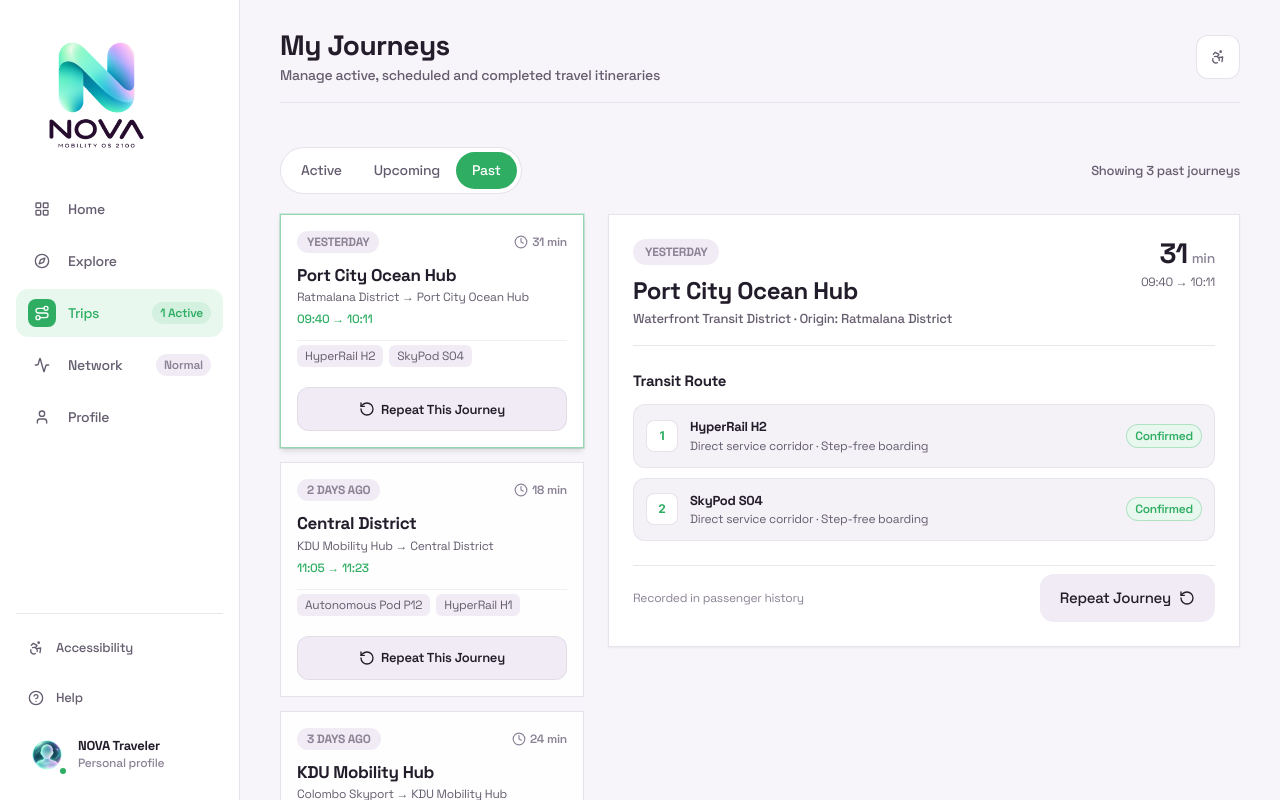
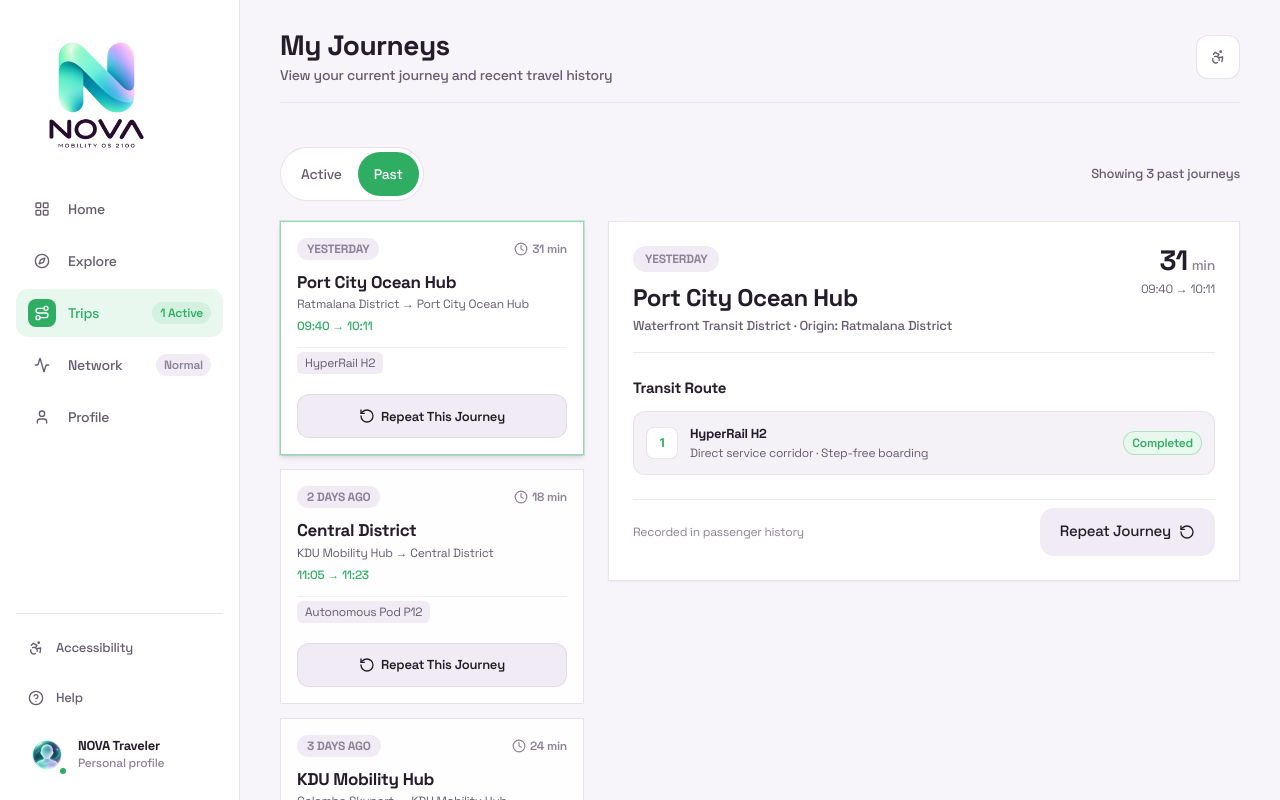
Before and after one commit to dulanprabashwara/Cre8X-3.0, a Next.js app: page /trips in a window 1280 px wide. Both pictures are taken after a click on the tab "Past". Shown: the top 800 px of the page. Built offline with nearby package versions, Linux system fonts and the light colour scheme.

Commit message:
fix(live-trips): persist live view toggle across modes and remove unsupported upcoming trips

```diff
--- a/app/trips/page.tsx
+++ b/app/trips/page.tsx
@@ -5,7 +5,6 @@ import { useRouter } from "next/navigation";
 import {
   Route,
   Clock,
-  ArrowRight,
   ShieldCheck,
   Play,
   RotateCcw,
@@ -18,7 +17,7 @@ import { DESTINATIONS } from "@/data/destinations";
 import { useJourney } from "@/context/JourneyContext";
 import { cn } from "@/lib/utils";
 
-type TripTab = "active" | "upcoming" | "past";
+type TripTab = "active" | "past";
 
 export default function TripsPage() {
   const router = useRouter();
@@ -27,9 +26,8 @@ export default function TripsPage() {
   const [activeTab, setActiveTab] = useState<TripTab>("active");
   const [selectedTripId, setSelectedTripId] = useState<string>("trip-active-01");
 
-  const tabOptions = [
+  const tabOptions: { value: TripTab; label: string }[] = [
     { value: "active", label: "Active" },
-    { value: "upcoming", label: "Upcoming" },
     { value: "past", label: "Past" },
   ];
 
@@ -47,14 +45,6 @@ export default function TripsPage() {
     router.push("/live");
   };
 
-  const handleViewJourney = (trip: TripItem) => {
-    const dest =
-      DESTINATIONS.find((d) => d.name.toLowerCase().includes(trip.destination.toLowerCase())) ||
-      DESTINATIONS[0];
-    setDestination(dest);
-    router.push("/journey");
-  };
-
   const handleRepeatJourney = (trip: TripItem) => {
     const dest =
       DESTINATIONS.find((d) => d.name.toLowerCase().includes(trip.destination.toLowerCase())) ||
@@ -70,12 +60,12 @@ export default function TripsPage() {
       {/* Page Header */}
       <PageHeader
         title="My Journeys"
-        subtitle="Manage active, scheduled and completed travel itineraries"
+        subtitle="View your current journey and recent travel history"
       />
 
       {/* Tab Controls Bar */}
       <div className="flex items-center justify-between flex-wrap gap-3">
-        <div className="w-full sm:w-80">
+        <div className="w-full sm:w-64">
           <SegmentedControl
             options={tabOptions}
             value={activeTab}
@@ -86,6 +76,7 @@ export default function TripsPage() {
               if (firstInTab) setSelectedTripId(firstInTab.id);
             }}
             size="md"
+            layoutId="trips-tab-pill"
           />
         </div>
 
@@ -138,9 +129,9 @@ export default function TripsPage() {
                     <span
                       className={cn(
                         "px-2.5 py-0.5 rounded-full text-[12px] font-heading font-bold tracking-wide uppercase",
-                        trip.status === "active" && "bg-nova-green-soft text-nova-green border border-nova-green/40",
-                        trip.status === "upcoming" && "bg-nova-surface text-nova-text-secondary border border-nova-border/60",
-                        trip.status === "past" && "bg-nova-surface text-nova-text-muted",
+                        trip.status === "active"
+                          ? "bg-nova-green-soft text-nova-green border border-nova-green/40"
+                          : "bg-nova-surface text-nova-text-muted",
                       )}
                     >
                       {trip.status === "active" ? "Active Live" : trip.dateLabel}
@@ -186,22 +177,10 @@ export default function TripsPage() {
                           e.stopPropagation();
                           handleContinueLive();
                         }}
-                        className="w-full min-h-[44px] py-2.5 rounded-xl bg-nova-green hover:bg-nova-green-hover text-white font-heading font-semibold text-[13px] flex items-center justify-center gap-1.5 shadow-sm shadow-nova-green/20"
+                        className="w-full min-h-[44px] py-2.5 rounded-xl bg-nova-green hover:bg-nova-green-hover text-white font-heading font-semibold text-[13px] flex items-center justify-center gap-1.5 shadow-sm shadow-nova-green/20 active:scale-95 transition-transform"
                       >
                         <Play className="w-4 h-4 fill-white" />
                         <span>Continue Live Journey</span>
-                      </button>
-                    ) : trip.status === "upcoming" ? (
-                      <button
-                        type="button"
-                        onClick={(e) => {
-                          e.stopPropagation();
-                          handleViewJourney(trip);
-                        }}
-                        className="w-full min-h-[44px] py-2.5 rounded-xl bg-nova-surface hover:bg-nova-surface-hover text-nova-text-primary border border-nova-border/70 font-heading font-semibold text-[13px] flex items-center justify-center gap-1.5"
-                      >
-                        <span>View Journey Details</span>
-                        <ArrowRight className="w-4 h-4" />
                       </button>
                     ) : (
                       <button
@@ -210,7 +189,7 @@ export default function TripsPage() {
                           e.stopPropagation();
                           handleRepeatJourney(trip);
                         }}
-                        className="w-full min-h-[44px] py-2.5 rounded-xl bg-nova-surface hover:bg-nova-surface-hover text-nova-text-primary border border-nova-border/70 font-heading font-semibold text-[13px] flex items-center justify-center gap-1.5"
+                        className="w-full min-h-[44px] py-2.5 rounded-xl bg-nova-surface hover:bg-nova-surface-hover text-nova-text-primary border border-nova-border/70 font-heading font-semibold text-[13px] flex items-center justify-center gap-1.5 active:scale-95 transition-transform"
                       >
                         <RotateCcw className="w-4 h-4" />
                         <span>Repeat This Journey</span>
@@ -255,9 +234,9 @@ export default function TripsPage() {
                 <span
                   className={cn(
                     "px-3 py-1 rounded-full text-[12px] font-heading font-bold uppercase tracking-wider",
-                    selectedTrip.status === "active" && "bg-nova-green-soft text-nova-green border border-nova-green/40",
-                    selectedTrip.status === "upcoming" && "bg-nova-surface text-nova-text-secondary border border-nova-border/60",
-                    selectedTrip.status === "past" && "bg-nova-surface text-nova-text-muted",
+                    selectedTrip.status === "active"
+                      ? "bg-nova-green-soft text-nova-green border border-nova-green/40"
+                      : "bg-nova-surface text-nova-text-muted",
                   )}
                 >
                   {selectedTrip.status === "active" ? "Active Live Journey" : selectedTrip.dateLabel}
@@ -351,7 +330,7 @@ export default function TripsPage() {
                   </div>
 
                   <span className="text-[12px] font-heading font-semibold text-nova-green bg-nova-green-soft px-2 py-0.5 rounded-full border border-nova-green/30">
-                    Confirmed
+                    {selectedTrip.status === "active" ? "Confirmed" : "Completed"}
                   </span>
                 </div>
               ))}
@@ -363,9 +342,7 @@ export default function TripsPage() {
             <div className="text-[12px] font-heading text-nova-text-muted">
               {selectedTrip.status === "active"
                 ? "NOVA Guardian auto-monitoring enabled"
-                : selectedTrip.status === "upcoming"
-                  ? "Departure reminder set for 09:08"
-                  : "Recorded in passenger history"}
+                : "Recorded in passenger history"}
             </div>
 
             {selectedTrip.status === "active" ? (
@@ -376,15 +353,6 @@ export default function TripsPage() {
                 className="shadow-md shadow-nova-green/20"
               >
                 Continue Live Journey
-              </Button>
-            ) : selectedTrip.status === "upcoming" ? (
-              <Button
-                size="lg"
-                onClick={() => handleViewJourney(selectedTrip)}
-                icon={<ArrowRight className="w-4 h-4" />}
-                className="shadow-md shadow-nova-green/20"
-              >
-                View Journey Details
               </Button>
             ) : (
               <Button
--- a/components/live/InstructionModeView.tsx
+++ b/components/live/InstructionModeView.tsx
@@ -27,7 +27,7 @@ export function InstructionModeView() {
           : BusFront;
 
   return (
-    <div className="w-full bg-[#FAF8FC] p-5 border-b border-nova-border/70 flex flex-col space-y-3.5">
+    <div className="w-full bg-[#FAF8FC] pt-[72px] sm:pt-20 px-4 sm:px-6 pb-6 border-b lg:border-b-0 lg:border-r border-nova-border/50 flex flex-col space-y-3.5 lg:h-[calc(100vh-140px)] lg:min-h-[580px] lg:overflow-y-auto">
       <div className="flex items-center justify-between pb-1">
         <span className="text-[12px] font-heading font-bold uppercase tracking-wider text-nova-text-muted">
           Turn-by-Turn Guidance
--- a/components/ui/SegmentedControl.tsx
+++ b/components/ui/SegmentedControl.tsx
@@ -16,6 +16,7 @@ export interface SegmentedControlProps<T extends string> {
   onChange: (val: T) => void;
   className?: string;
   size?: "sm" | "md";
+  layoutId?: string;
 }
 
 export function SegmentedControl<T extends string>({
@@ -24,6 +25,7 @@ export function SegmentedControl<T extends string>({
   onChange,
   className,
   size = "md",
+  layoutId = "segmented-active-pill",
 }: SegmentedControlProps<T>) {
   return (
     <div
@@ -42,8 +44,10 @@ export function SegmentedControl<T extends string>({
             aria-selected={isSelected}
             onClick={() => onChange(option.value)}
             className={cn(
-              "relative px-4 py-1.5 text-[14px] font-heading font-medium rounded-full transition-colors select-none flex items-center gap-1.5 focus-visible:outline-2 focus-visible:outline-nova-green focus-visible:outline-offset-1",
-              size === "sm" ? "px-3 py-1 text-[13px]" : "px-4 py-2 text-[14px]",
+              "relative text-[14px] font-heading font-medium rounded-full transition-colors select-none flex items-center justify-center gap-1.5 focus-visible:outline-2 focus-visible:outline-nova-green focus-visible:outline-offset-1",
+              size === "sm"
+                ? "min-h-[36px] px-3 py-1 text-[13px]"
+                : "min-h-[44px] px-4 py-2 text-[14px]",
               isSelected
                 ? "text-white"
                 : "text-nova-text-secondary hover:text-nova-text-primary",
@@ -51,7 +55,7 @@ export function SegmentedControl<T extends string>({
           >
             {isSelected && (
               <motion.div
-                layoutId="segmented-active-pill"
+                layoutId={layoutId}
                 transition={{ type: "spring", stiffness: 450, damping: 35 }}
                 className="absolute inset-0 bg-nova-green rounded-full z-0 shadow-xs"
               />
--- a/data/trips.ts
+++ b/data/trips.ts
@@ -1,6 +1,6 @@
 export interface TripItem {
   id: string;
-  status: "active" | "upcoming" | "past";
+  status: "active" | "past";
   origin: string;
   destination: string;
   destinationDistrict: string;
@@ -27,45 +27,17 @@ export const TRIPS_DATA: TripItem[] = [
     destination: "Colombo Skyport",
     destinationDistrict: "Air Mobility Terminal",
     departureTime: "09:18",
-    arrivalTime: "09:42",
-    durationMinutes: 24,
+    arrivalTime: "09:40",
+    durationMinutes: 22,
     dateLabel: "Today · In Progress",
-    modes: ["Autonomous Pod P17", "HyperRail H4", "AeroLink A12", "Walk"],
+    modes: ["HyperRail H4"],
     currentLeg: {
       vehicle: "HyperRail H4",
-      nextStop: "Central Skyport",
+      nextStop: "Colombo Skyport",
       minutesToNext: 4,
     },
-    accessibilityBadges: ["Low walking", "Step-free route", "Guardian Active"],
-    confidenceScore: 99.4,
-  },
-  {
-    id: "trip-upcoming-01",
-    status: "upcoming",
-    origin: "KDU Mobility Hub",
-    destination: "Colombo Skyport",
-    destinationDistrict: "Gate 04 · Air Mobility Terminal",
-    departureTime: "09:18",
-    arrivalTime: "09:42",
-    durationMinutes: 24,
-    dateLabel: "Tomorrow · 09:18",
-    modes: ["Pod P17", "HyperRail H4", "AeroLink A12", "Walk"],
-    accessibilityBadges: ["Low walking", "Step-free transfers"],
-    confidenceScore: 98.8,
-  },
-  {
-    id: "trip-upcoming-02",
-    status: "upcoming",
-    origin: "Ratmalana District",
-    destination: "Port City Ocean Hub",
-    destinationDistrict: "Waterfront Transit District",
-    departureTime: "14:30",
-    arrivalTime: "15:01",
-    durationMinutes: 31,
-    dateLabel: "Fri 20 Sep · 14:30",
-    modes: ["HyperRail H2", "SkyPod S04", "Walk"],
-    accessibilityBadges: ["Step-free", "Calmest Route"],
-    confidenceScore: 99.1,
+    accessibilityBadges: ["Direct Journey", "Step-free route", "Guardian Active"],
+    confidenceScore: 99.8,
   },
   {
     id: "trip-past-01",
@@ -77,7 +49,7 @@ export const TRIPS_DATA: TripItem[] = [
     arrivalTime: "10:11",
     durationMinutes: 31,
     dateLabel: "Yesterday",
-    modes: ["HyperRail H2", "SkyPod S04"],
+    modes: ["HyperRail H2"],
     accessibilityBadges: ["Completed", "Zero Delays"],
   },
   {
@@ -90,7 +62,7 @@ export const TRIPS_DATA: TripItem[] = [
     arrivalTime: "11:23",
     durationMinutes: 18,
     dateLabel: "2 days ago",
-    modes: ["Autonomous Pod P12", "HyperRail H1"],
+    modes: ["Autonomous Pod P12"],
     accessibilityBadges: ["Completed", "Fastest route taken"],
   },
   {
@@ -103,7 +75,7 @@ export const TRIPS_DATA: TripItem[] = [
     arrivalTime: "18:54",
     durationMinutes: 24,
     dateLabel: "3 days ago",
-    modes: ["AeroLink A08", "HyperRail H4", "Pod P17"],
+    modes: ["AeroLink A08"],
     accessibilityBadges: ["Completed", "Assistance Utilized"],
   },
 ];
```
Also changed, not shown: app/live/page.tsx (+7 -1 lines), components/live/LiveMap.tsx (+5 -23 lines), components/live/LiveViewToggle.tsx (added, +34 -0 lines).
